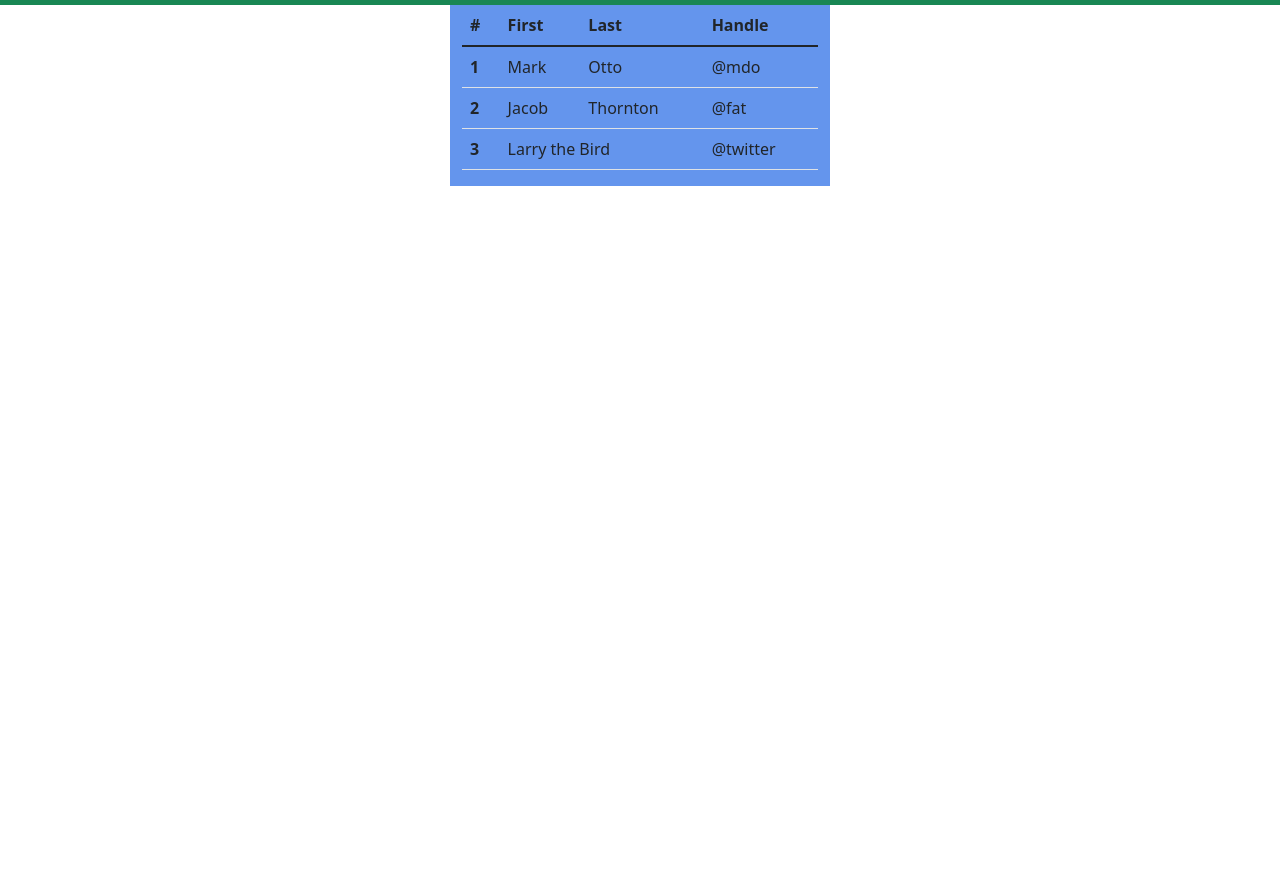
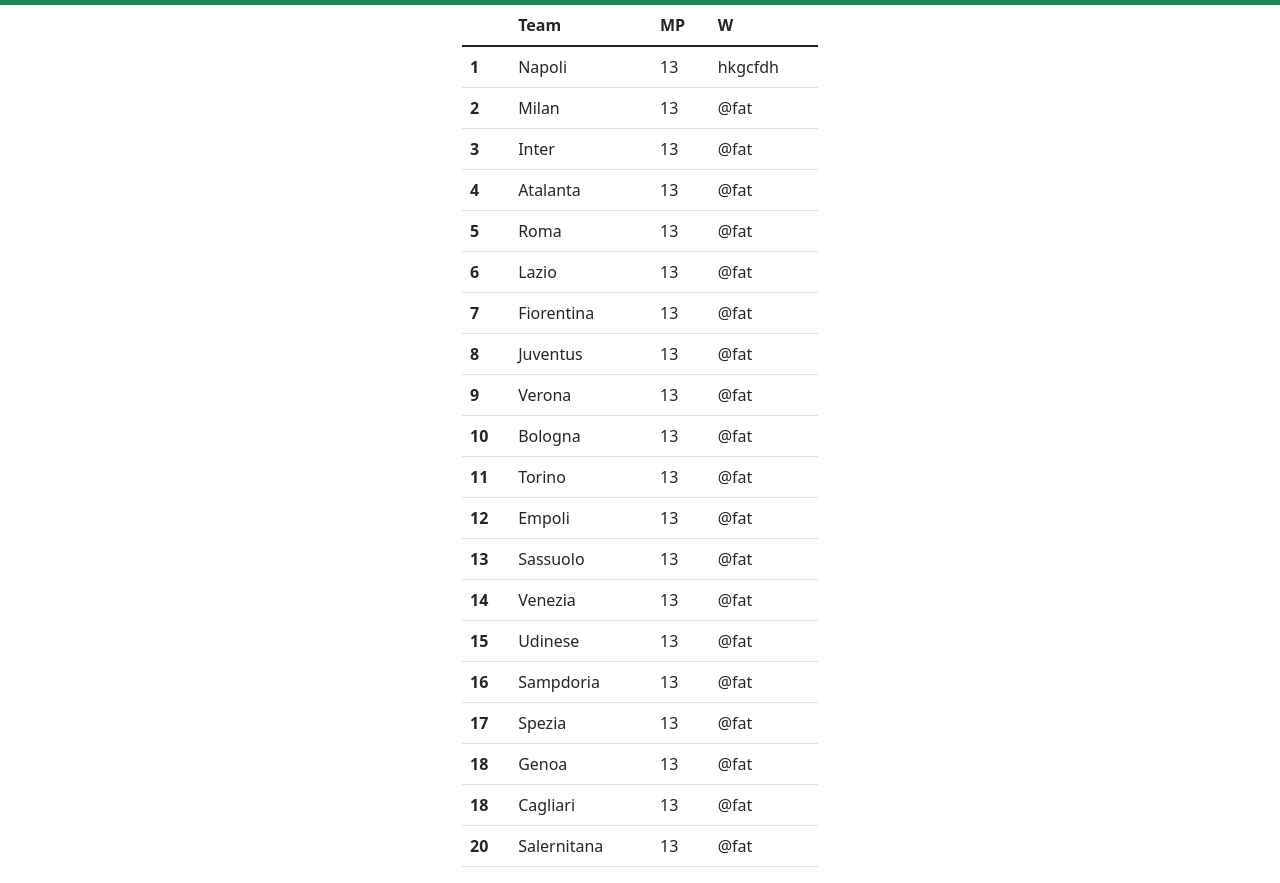
Before and after one commit to Giulio2008/unit-1-Bootstrap, a plain HTML site: page SerieA.html in a window 1280 px wide. Shown: the part 51-934 px from the top of the page. Before the commit the page ends 800 px from the top, so only its background shows below. Drawn offline with nearby package versions, Linux system fonts and the light colour scheme.

Commit message:
hello
second try

```diff
--- a/SerieA.html
+++ b/SerieA.html
@@ -71,29 +71,132 @@
             <table class="table">
               <thead>
                 <tr>
-                  <th scope="col">#</th>
-                  <th scope="col">First</th>
-                  <th scope="col">Last</th>
-                  <th scope="col">Handle</th>
-                </tr>
+                  <th scope="col"></th>
+                  <th scope="col">Team</th>
+                  <th scope="col">MP</th>
+                  <th scope="col">W</th>
+
               </thead>
               <tbody>
                 <tr>
                   <th scope="row">1</th>
-                  <td>Mark</td>
-                  <td>Otto</td>
-                  <td>@mdo</td>
+                  <td>Napoli</td>
+                  <td>13</td>
+                  <td>hkgcfdh</td>
                 </tr>
                 <tr>
                   <th scope="row">2</th>
-                  <td>Jacob</td>
-                  <td>Thornton</td>
+                  <td>Milan</td>
+                  <td>13</td>
                   <td>@fat</td>
                 </tr>
                 <tr>
                   <th scope="row">3</th>
-                  <td colspan="2">Larry the Bird</td>
-                  <td>@twitter</td>
+                  <td>Inter</td>
+                  <td>13</td>
+                  <td>@fat</td>
+                </tr>
+                <tr>
+                  <th scope="row">4</th>
+                  <td>Atalanta</td>
+                  <td>13</td>
+                  <td>@fat</td>
+                </tr>
+                <tr>
+                  <th scope="row">5</th>
+                  <td>Roma</td>
+                  <td>13</td>
+                  <td>@fat</td>
+                </tr>
+                <tr>
+                  <th scope="row">6</th>
+                  <td>Lazio</td>
+                  <td>13</td>
+                  <td>@fat</td>
+                </tr>
+                <tr>
+                  <th scope="row">7</th>
+                  <td>Fiorentina</td>
+                  <td>13</td>
+                  <td>@fat</td>
+                </tr>
+                <tr>
+                  <th scope="row">8</th>
+                  <td>Juventus</td>
+                  <td>13</td>
+                  <td>@fat</td>
+                </tr>
+                <tr>
+                  <th scope="row">9</th>
+                  <td>Verona</td>
+                  <td>13</td>
+                  <td>@fat</td>
+                </tr>
+                <tr>
+                  <th scope="row">10</th>
+                  <td>Bologna</td>
+                  <td>13</td>
+                  <td>@fat</td>
+                </tr>
+                <tr>
+                  <th scope="row">11</th>
+                  <td>Torino</td>
+                  <td>13</td>
+                  <td>@fat</td>
+                </tr>
+                <tr>
+                  <th scope="row">12</th>
+                  <td>Empoli</td>
+                  <td>13</td>
+                  <td>@fat</td>
+                </tr>
+                <tr>
+                  <th scope="row">13</th>
+                  <td>Sassuolo</td>
+                  <td>13</td>
+                  <td>@fat</td>
+                </tr>
+                <tr>
+                  <th scope="row">14</th>
+                  <td>Venezia</td>
+                  <td>13</td>
+                  <td>@fat</td>
+                </tr>
+                <tr>
+                  <th scope="row">15</th>
+                  <td>Udinese</td>
+                  <td>13</td>
+                  <td>@fat</td>
+                </tr>
+                <tr>
+                  <th scope="row">16</th>
+                  <td>Sampdoria</td>
+                  <td>13</td>
+                  <td>@fat</td>
+                </tr>
+                <tr>
+                  <th scope="row">17</th>
+                  <td>Spezia</td>
+                  <td>13</td>
+                  <td>@fat</td>
+                </tr>
+                <tr>
+                  <th scope="row">18</th>
+                  <td>Genoa</td>
+                  <td>13</td>
+                  <td>@fat</td>
+                </tr>
+                <tr>
+                  <th scope="row">18</th>
+                  <td>Cagliari</td>
+                  <td>13</td>
+                  <td>@fat</td>
+                </tr>
+                <tr>
+                  <th scope="row">20</th>
+                  <td>Salernitana</td>
+                  <td>13</td>
+                  <td>@fat</td>
                 </tr>
               </tbody>
             </table>
--- a/style.css
+++ b/style.css
@@ -10,7 +10,7 @@ body { background-color: cornsilk;
 
 
 .blue-box {
-    background-color: cornflowerblue;
+    background-color: white;
     color: black;
 
 }
```
